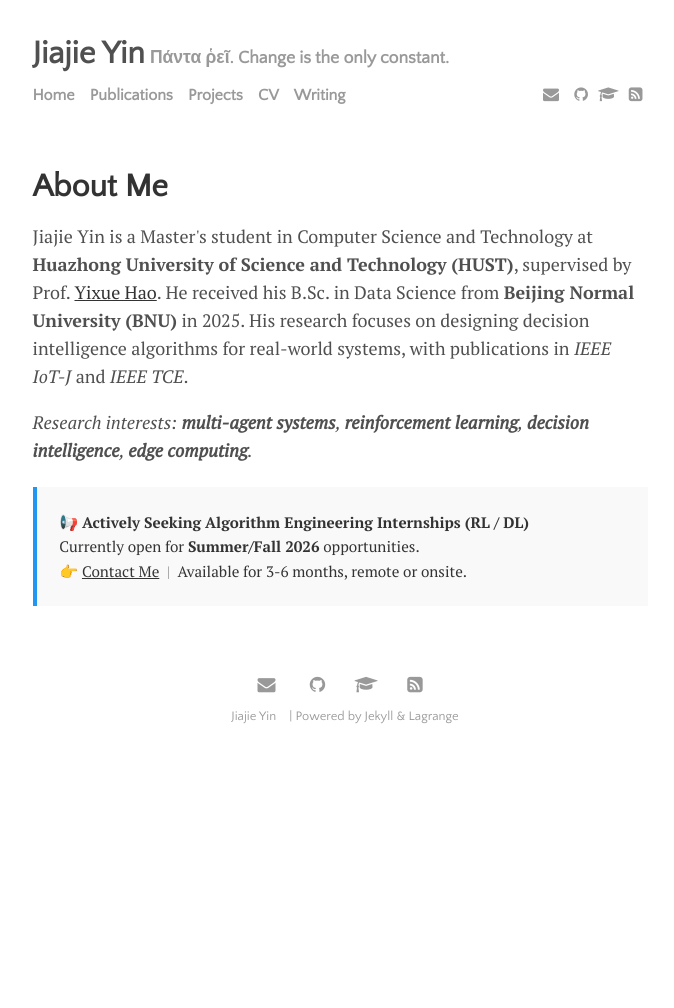
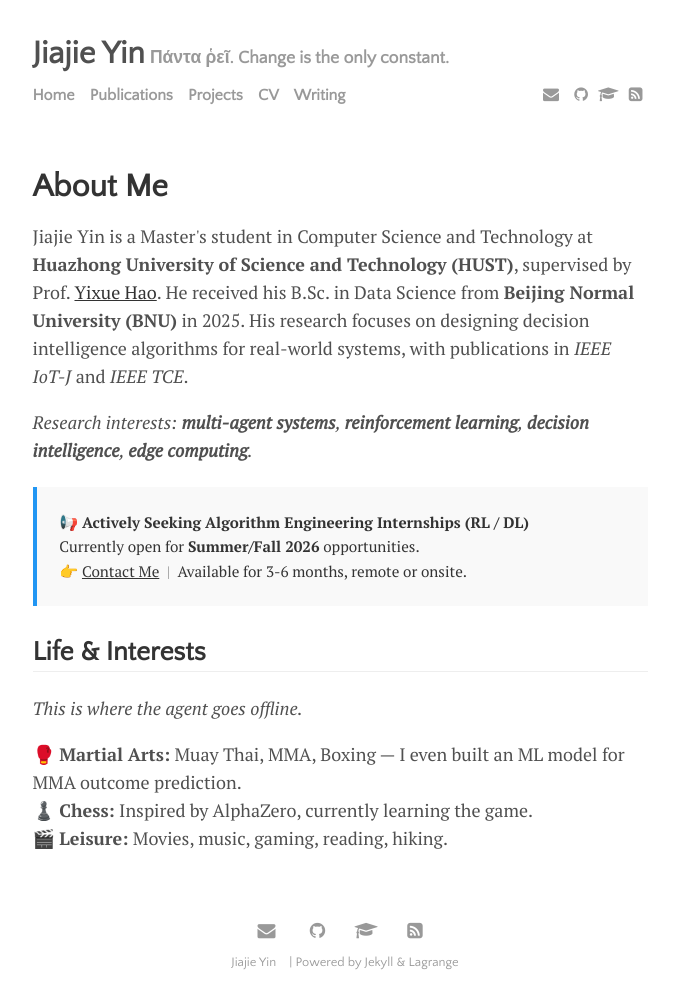
Before and after one commit to JJtheHonest/JJtheHonest.github.io, a Jekyll site: the page built from index.html, in a window 1280 px wide. Shown: the whole page, without its empty margins (300-974 px from the left). Built offline with Jekyll 4.4.1, drawn with Linux system fonts in a browser that asks for light colours; the list of posts is cut into pages by our own code; before the commit the page ends 900 px from its top, so only the background shows below that.

Commit message:
Add brief Life & Interests to home page

```diff
--- a/index.html
+++ b/index.html
@@ -27,3 +27,13 @@ permalink: /
     Available for 3-6 months, remote or onsite.
   </p>
 </blockquote>
+
+<h2>Life &amp; Interests</h2>
+
+<p><em>This is where the agent goes offline.</em></p>
+
+<p>
+  🥊 <strong>Martial Arts:</strong> Muay Thai, MMA, Boxing &mdash; I even built an ML model for MMA outcome prediction.<br>
+  ♟️ <strong>Chess:</strong> Inspired by AlphaZero, currently learning the game.<br>
+  🎬 <strong>Leisure:</strong> Movies, music, gaming, reading, hiking.
+</p>
```
